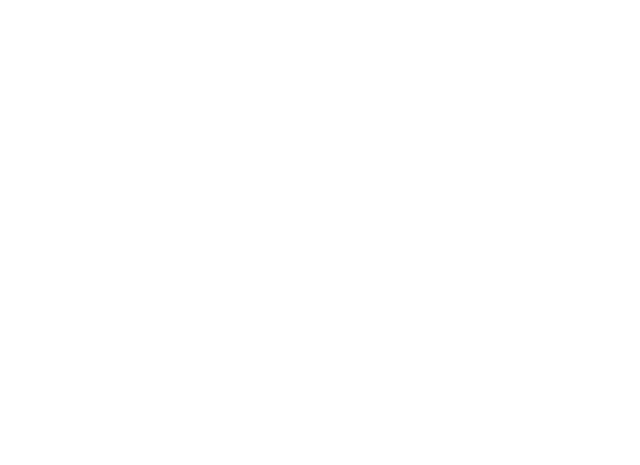
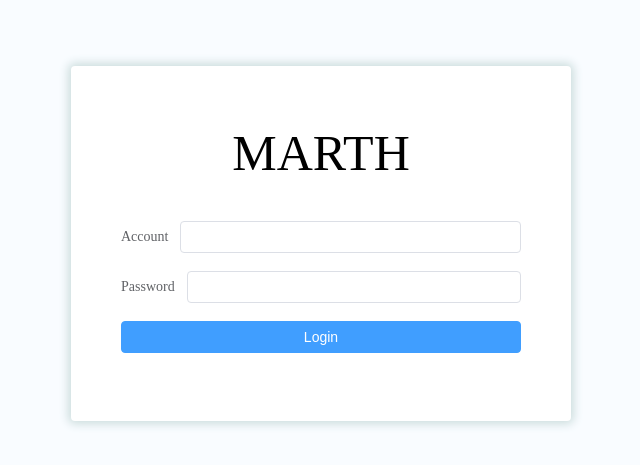
Before and after one commit to wuyifan0203/manager-fe, a Vue app: page /#/login in a window 1280 px wide. Before the commit this address had no page. Shown: the part 157-622 px from the top of the page, without its empty margins (319-959 px from the left). Built offline with nearby package versions, Linux system fonts and the light colour scheme.

Commit message:
login页面布局

```diff
--- a/src/router/index.js
+++ b/src/router/index.js
@@ -6,7 +6,30 @@
     {
         name:'home',
         path:'/',
-        component:()=> import('../components/Home.vue'),
+        meta:{
+            title:'首页'
+        },
+        component:()=> import('../views/Home.vue'),
+        redirct:'/welcome',
+        children:[
+            {
+                name:'welcome',
+                path:'/welcome',
+                meta:{
+                    title:'欢迎页'
+                },
+                component:()=> import('../views/Welcome.vue'),
+            }
+        ]
+    },
+    {
+        name:'login',
+        path:'/login',
+        meta:{
+            title:'登录'
+        },
+        component:()=> import('../views/Login.vue'),
+        children:[]
         // redirct:'/home'
     }
 ];
--- /dev/null
+++ b/src/views/Login.vue
@@ -0,0 +1,54 @@
+<template>
+    <div class="login-wrapper">
+        <div class="modal">
+            <el-form  :label-position="right">
+                <h2 class="title">MARTH</h2>
+                <el-form-item label="Account">
+                    <el-input type="text" prefix-icon="el-icon-user"/>
+                </el-form-item>
+                <el-form-item label="Password">
+                    <el-input type="password" prefix-icon="el-icon-view"/>
+                </el-form-item>
+                 <el-form-item>
+                    <el-button type="primary" class="btn-login">Login</el-button>
+                </el-form-item>
+            </el-form>
+        </div>
+    </div>
+</template>
+<script>
+export default {
+    // eslint-disable-next-line vue/multi-word-component-names
+    name:'Login',
+    setup() {
+
+    },
+};
+</script>
+<style lang="scss" scoped>
+.login-wrapper{
+    display:flex;
+    justify-content: center;
+    align-items: center;
+    background-color: #f9fcff;
+    width: 100vw;
+    height: 100vh;
+    .modal{
+        width: 500px;
+        padding: 50px;
+        background-color: #fff;
+        border-radius: 4px;
+        box-shadow: 0px 0px 10px 3px #cdd;
+        .title{
+            font-size: 50px;
+            line-height: 1.5;
+            text-align: center;
+            margin-bottom: 30px;
+
+        }
+        .btn-login{
+            width: 100%;
+        }
+    }
+}
+</style>
--- a/src/components/Welcom.vue
+++ b/src/views/Welcome.vue
@@ -1,5 +1,5 @@
 <template>
-    <div></div>
+    <div>Welcome</div>
 </template>
 <script>
 export default {
```
Also changed, not shown: src/views/Home.vue (renamed from src/components/Home.vue).
